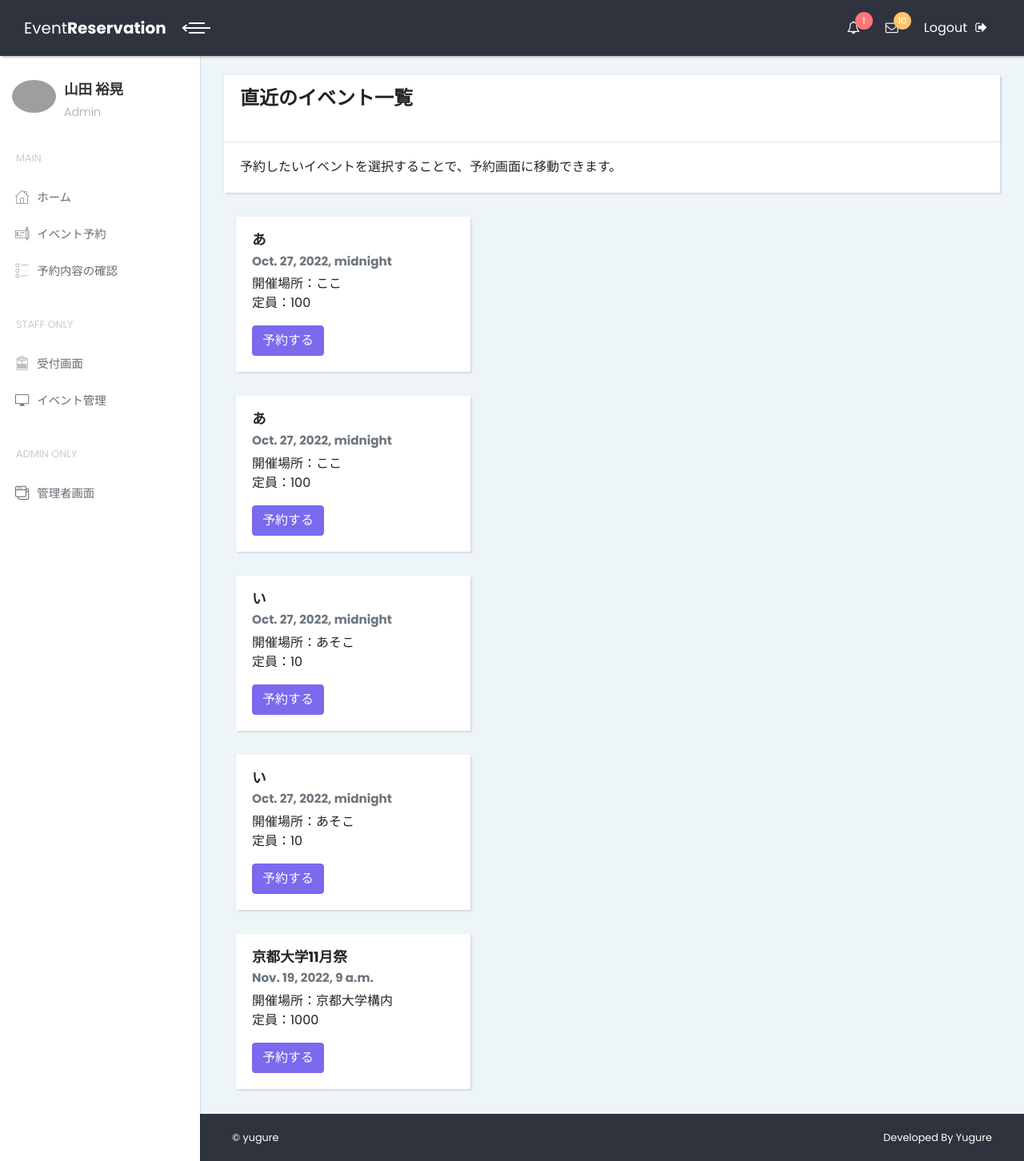
After one commit to yugure-y/le4db, a Django app: page /event/list in a window 1280 px wide. The commit adds this page. Shown: the whole page at 80% size. Run offline with Django 4.2, Linux system fonts and the light colour scheme; data comes from the database, SQL or seed files in the repository; some libraries are stand-ins or nearby versions; grey boxes are pictures that could not be loaded.

Commit message:
developed EventListView

```diff
--- /dev/null
+++ b/reserve_app/event/templates/event/list.html
@@ -0,0 +1,35 @@
+{% extends 'home/base-light.html' %} {% load static %} {% load django_bootstrap5 %} {% block title %} イベント登録 {% endblock title %}
+
+{% block contents %}
+
+<div class="container-fluid">
+    <br>
+
+    <div class="card">
+        <div class="card-header">
+            <h1>直近のイベント一覧</h1><br>
+        </div>
+
+        <div class="card-body">
+            予約したいイベントを選択することで、予約画面に移動できます。
+        </div>
+    </div>
+    {% for event in object_list %}
+    <div class="col-md-4">
+        <div class="card">
+            <div class="card-body">
+                <h4 class="card-title">{{ event.title }}</h4>
+                <h6 class="card-subtitle mb-2 text-muted">{{ event.date }}</h6>
+                <p class="card-text">
+                    開催場所：{{ event.place }} <br>
+                    定員：{{ event.capacity }}
+                </p>
+                <button type="button" class="btn btn-primary">予約する</button>
+            </div>
+        </div>
+    </div>
+    {% endfor %}
+</div>
+
+
+{% endblock %}
--- a/reserve_app/event/urls.py
+++ b/reserve_app/event/urls.py
@@ -8,4 +8,7 @@ urlpatterns = [
     path('registration', views.EventRegistrationView.as_view(),
         name='event-registration',
     ),
+    path('list', views.EventListView.as_view(),
+        name='event-list',
+    ),
 ]
--- a/reserve_app/event/views.py
+++ b/reserve_app/event/views.py
@@ -11,3 +11,10 @@ class EventRegistrationView(generic.CreateView):
 
     def get_success_url(self):
         return reverse('home:home-index')
+
+class EventListView(generic.ListView):
+    model = Event
+    template_name = "event/list.html"
+
+    def get_queryset(self):
+        return Event.objects.order_by('date')
--- a/reserve_app/home/templates/home/base-light.html
+++ b/reserve_app/home/templates/home/base-light.html
@@ -89,13 +89,17 @@
           </div>
           <!-- Sidebar Navidation Menus--><span class="heading">Main</span>
           <ul class="list-unstyled">
-            <li class="active"><a href="index.html"> <i class="icon-home"></i>ホーム </a></li>
-            <li><a href="tables.html"> <i class="icon-check"></i>イベント予約 </a></li>
+            <li><a href="{% url 'home:home-index' %}"> <i class="icon-home"></i>ホーム </a></li>
+            <li><a href="{% url 'event:event-list' %}"> <i class="icon-check"></i>イベント予約 </a></li>
             <li><a href="tables.html"> <i class="icon-list"></i>予約内容の確認 </a></li>
           </ul><span class="heading">Staff Only</span>
           <ul class="list-unstyled">
             <li> <a href="#"> <i class="icon-form"></i>受付画面 </a></li>
-            <li> <a href="#"> <i class="icon-screen"></i>イベント管理 </a></li>
+            <li> <a href="{% url 'event:event-registration' %}"> <i class="icon-screen"></i>イベント管理 </a></li>
+          </ul>
+          </ul><span class="heading">Admin Only</span>
+          <ul class="list-unstyled">
+            <li> <a href="/admin"> <i class="icon-interface-windows"></i>管理者画面 </a></li>
           </ul>
         </nav>
         <div class="content-inner">
```
Also changed, not shown: reserve_app/reserve/views.py (line endings or trailing spaces).
